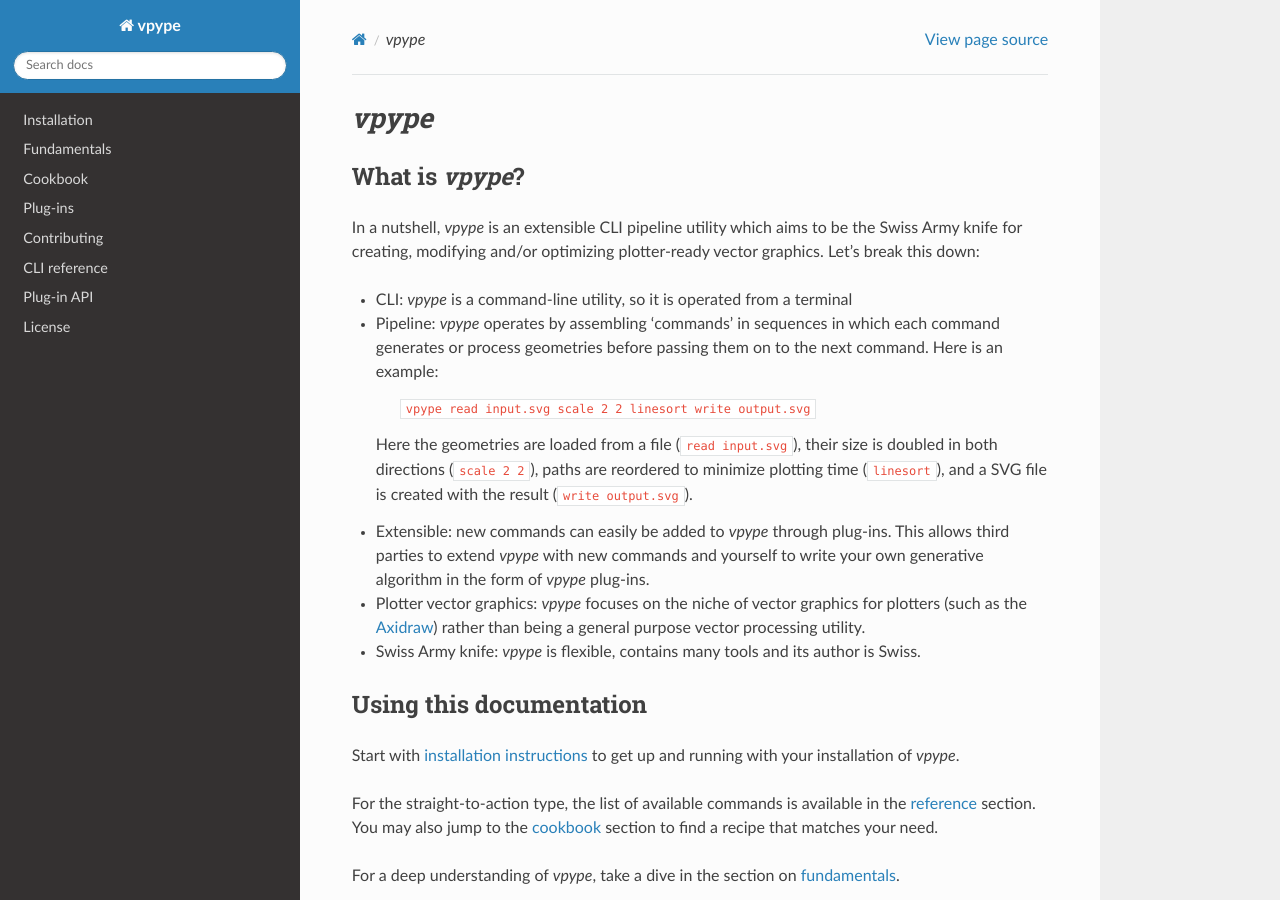
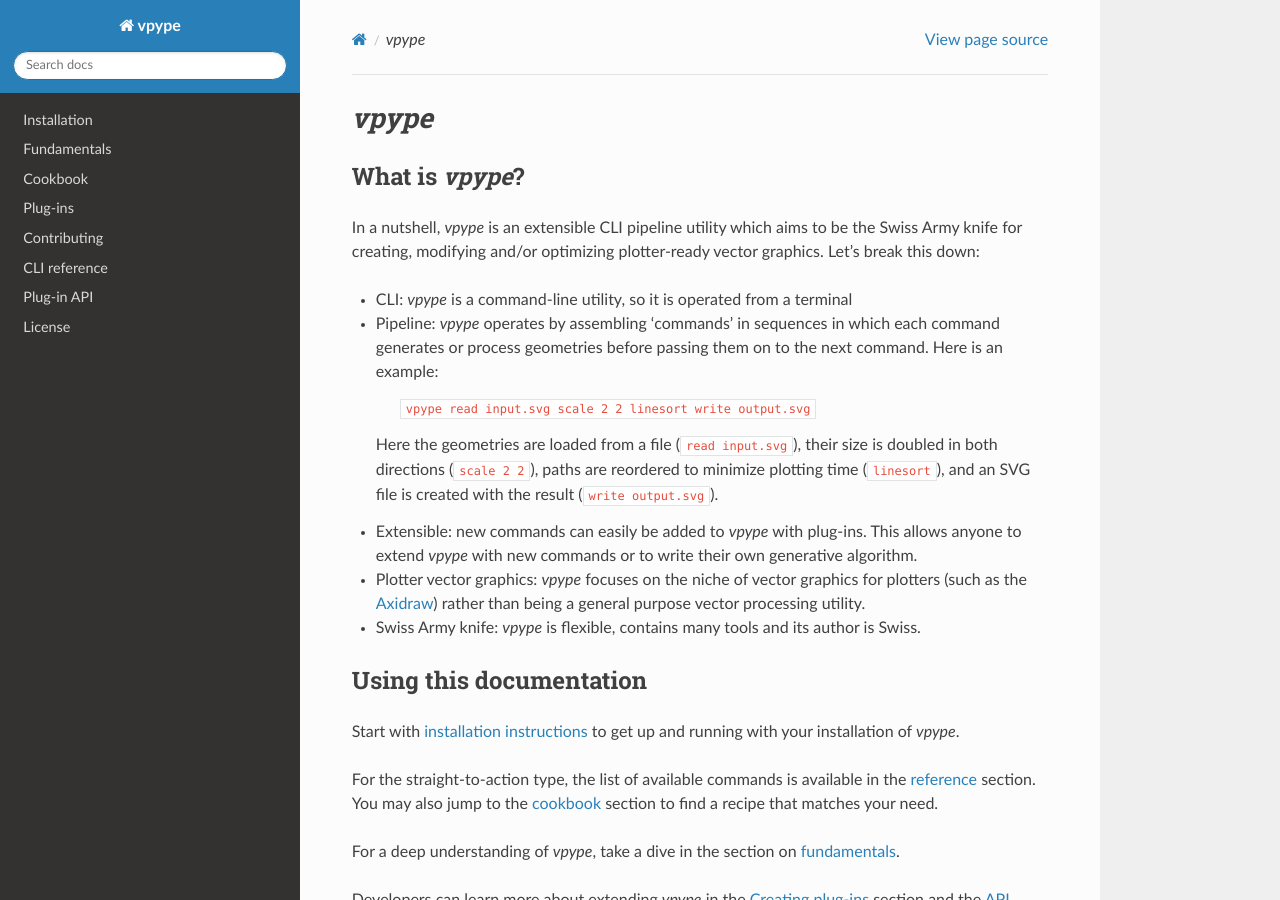
Before and after one commit to abey79/vpype, a Sphinx documentation site: the page built from docs/index.rst, in a window 1280 px wide and 900 px high. Built offline with Sphinx 7.4.7 and the Read the Docs theme 2.0.0, drawn with Linux system fonts in a browser that asks for light colours.

Commit message:
Improving clarity

```diff
--- a/docs/index.rst
+++ b/docs/index.rst
@@ -12,8 +12,8 @@
 
     ``vpype read input.svg scale 2 2 linesort write output.svg``
 
-  Here the geometries are loaded from a file (``read input.svg``), their size is doubled in both directions (``scale 2 2``), paths are reordered to minimize plotting time (``linesort``), and a SVG file is created with the result (``write output.svg``).
-- Extensible: new commands can easily be added to *vpype* through plug-ins. This allows third parties to extend *vpype* with new commands and yourself to write your own generative algorithm in the form of *vpype* plug-ins.
+  Here the geometries are loaded from a file (``read input.svg``), their size is doubled in both directions (``scale 2 2``), paths are reordered to minimize plotting time (``linesort``), and an SVG file is created with the result (``write output.svg``).
+- Extensible: new commands can easily be added to *vpype* with plug-ins. This allows anyone to extend *vpype* with new commands or to write their own generative algorithm.
 - Plotter vector graphics: *vpype* focuses on the niche of vector graphics for plotters (such as the `Axidraw <https://www.axidraw.com>`_) rather than being a general purpose vector processing utility.
 - Swiss Army knife: *vpype* is flexible, contains many tools and its author is Swiss.
 
```
